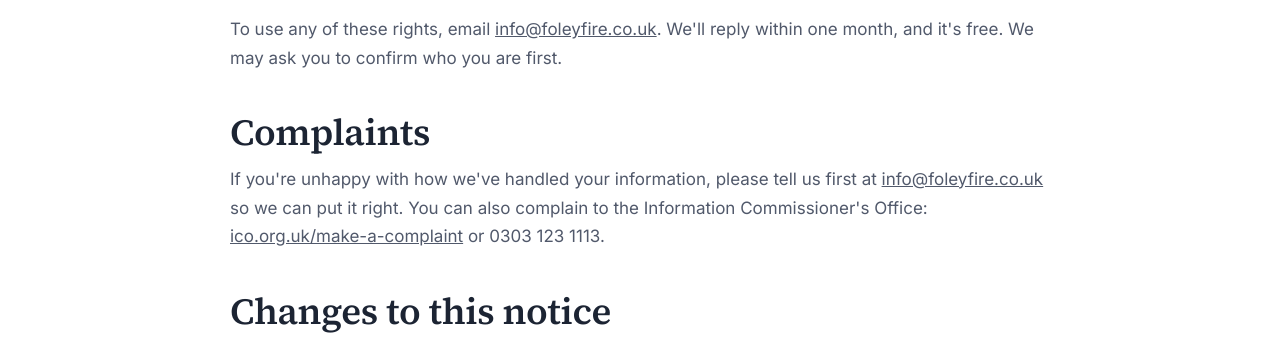
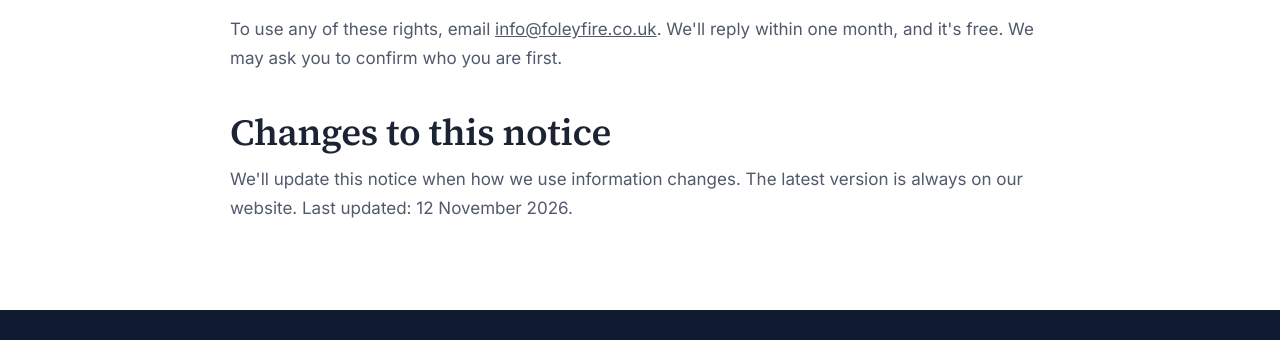
Before and after one commit to Carl-Bagnall/foley-fire, a plain HTML site: page privacy.html in a window 1280 px wide. Shown: the part 5695-6035 px from the top of the page. Drawn offline with Linux system fonts and the light colour scheme.

Commit message:
Privacy: remove Complaints section
Remove the standalone Complaints section at the client's request.

Co-Authored-By: Claude Opus 4.8 <noreply@anthropic.com>
Claude-Session: https://claude.ai/code/session_01DXQhSEbtLBoix4cLzgxXyM

```diff
--- a/privacy.html
+++ b/privacy.html
@@ -320,9 +320,6 @@
           </ul>
           <p>To use any of these rights, email <a href="mailto:info@foleyfire.co.uk">info@foleyfire.co.uk</a>. We'll reply within one month, and it's free. We may ask you to confirm who you are first.</p>
 
-          <h2>Complaints</h2>
-          <p>If you're unhappy with how we've handled your information, please tell us first at <a href="mailto:info@foleyfire.co.uk">info@foleyfire.co.uk</a> so we can put it right. You can also complain to the Information Commissioner's Office: <a href="https://ico.org.uk/make-a-complaint/" target="_blank" rel="noopener">ico.org.uk/make-a-complaint</a> or 0303 123 1113.</p>
-
           <h2>Changes to this notice</h2>
           <p>We'll update this notice when how we use information changes. The latest version is always on our website. Last updated: 12 November 2026.</p>
         </div>
```
